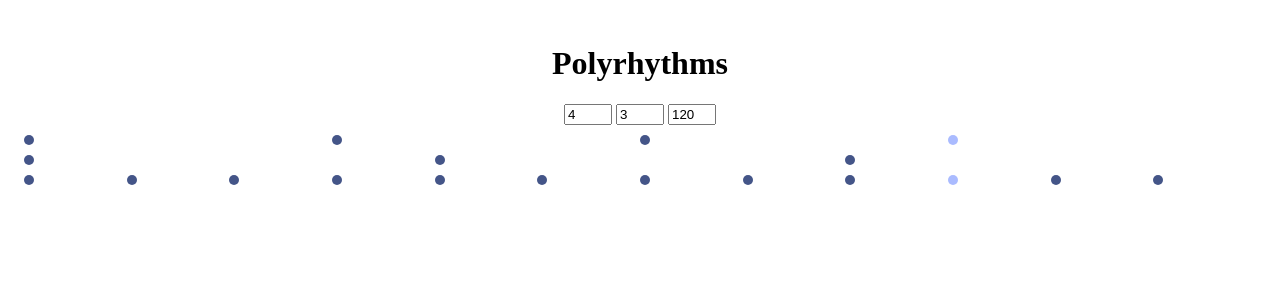
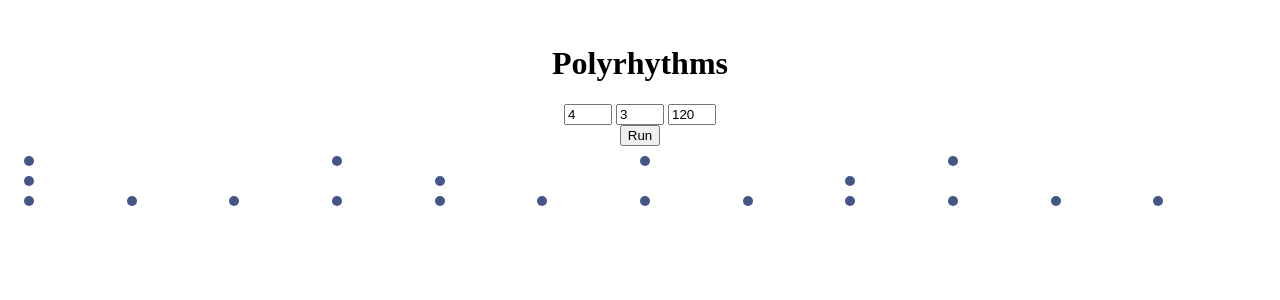
Before and after one commit to tiborpilz/polyrhythm-generator, a Svelte app: page / in a window 1280 px wide. Shown: the top 300 px of the page. Built offline with nearby package versions, Linux system fonts and the light colour scheme.

Commit message:
add toggle button

```diff
--- a/src/App.svelte
+++ b/src/App.svelte
@@ -1,10 +1,12 @@
 <script lang="ts">
  import Input from './lib/Input.svelte'
  import IndicatorRow from './lib/IndicatorRow.svelte'
+ import ToggleButton from './lib/ToggleButton.svelte'
 
  let valueA = 4;
  let valueB = 3;
  let bpm = 120;
+ let run = false;
 
  const getLcm = (a, b) => {
    let max = Math.max(a, b);
@@ -23,8 +25,10 @@
  let step = -1;
 
  function stepForward() {
-   step = (step + 1) % lcm || 0;
-   setTimeout(() => stepForward(), timeout)
+   if (run) {
+     step = (step + 1) % lcm || 0;
+     setTimeout(() => stepForward(), timeout)
+   }
  }
 
  stepForward();
@@ -36,6 +40,18 @@
  function handleValueB(event) {
    valueB = event.detail.value;
  }
+
+ function handleRunChange(event) {
+   run = event.detail.active;
+
+   if (run) {
+     stepForward();
+   }
+
+   else {
+     step = -1;
+   }
+ }
 </script>
 
 <main>
@@ -46,6 +62,8 @@
     <Input value={valueB} on:input={handleValueB}></Input>
     <Input value={bpm} on:input={(event) => bpm = event.detail.value}></Input>
   </div>
+
+  <ToggleButton active={run} on:change={handleRunChange} label="Run" />
 
   <IndicatorRow count={valueA} stepCount={lcm} step={step} />
   <IndicatorRow count={valueB} stepCount={lcm} step={step} />
--- /dev/null
+++ b/src/lib/ToggleButton.svelte
@@ -0,0 +1,17 @@
+<script lang="ts">
+    import { createEventDispatcher } from 'svelte';
+
+    export let active = false;
+    export let label = '';
+
+    const dispatch = createEventDispatcher();
+
+    function dispatchToggle() {
+        dispatch('change', { active: !active });
+    }
+</script>
+
+<button
+    class="{active ? 'active' : ''}"
+    on:click={dispatchToggle}
+>{label}</button>
```
